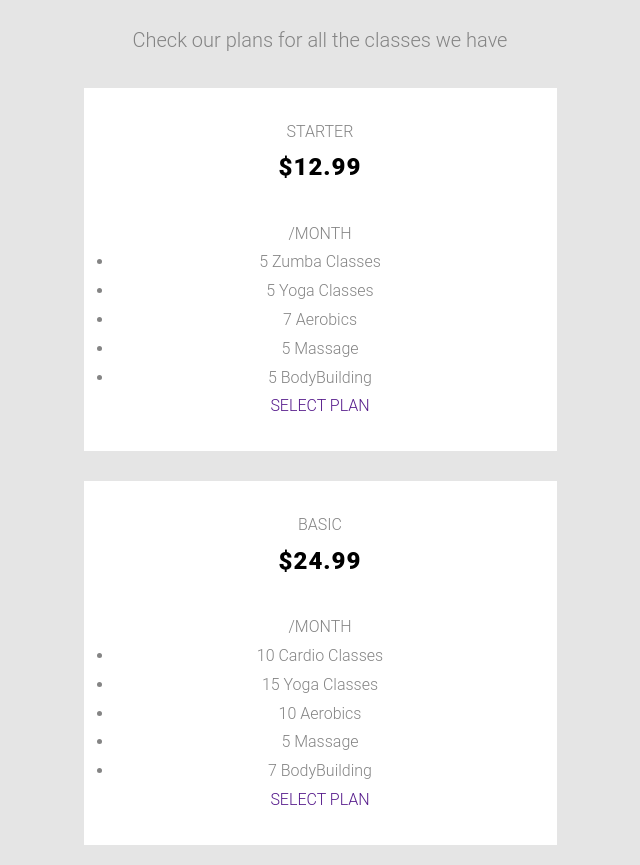
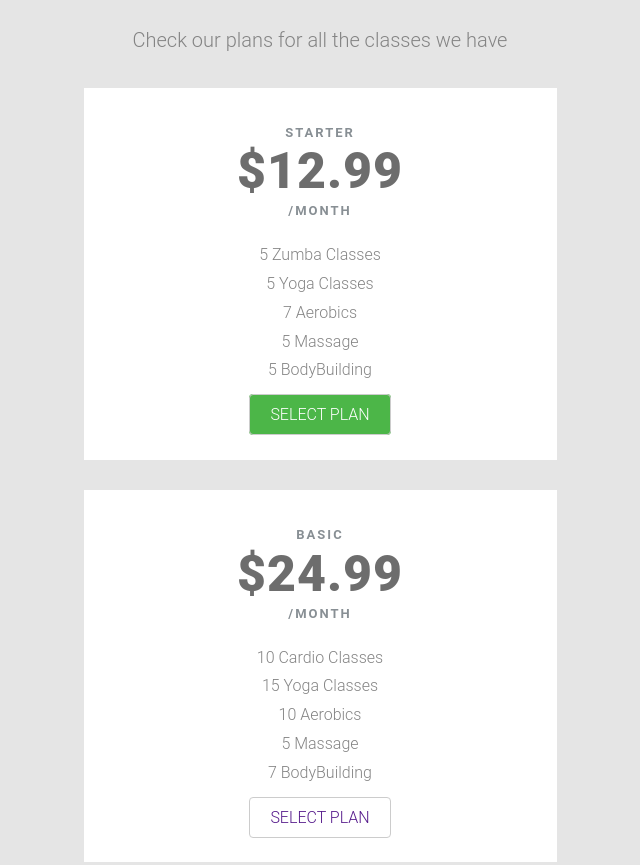
Before and after one commit to ChristCenteredDev/Fitness-Website, a plain HTML site: page index.html in a window 1280 px wide. Shown: the part 3240-4105 px from the top of the page, without its empty margins (320-960 px from the left). Drawn offline with Linux system fonts and the light colour scheme.

Commit message:
Styling the Pricing Section

```diff
--- a/main.css
+++ b/main.css
@@ -24,6 +24,11 @@ body {
 
 a {
     text-decoration: none;
+}
+
+ul {
+    list-style: none;
+    padding: 0 !important;
 }
 
 /* Nav Menu */
@@ -326,3 +331,61 @@ display: block;
     background-color: #fff;
     padding: 30px;
 }
+
+.plan h2 {
+    font-size: 50px !important;
+    color: #6d6d6d !important;
+    line-height: 50px;
+    margin-bottom: 0px !important;
+}
+
+.pricing-section .plan > span {
+    margin: 0 0 50px;
+    padding: 0;
+    font-size: 13px;
+    letter-spacing: 2px;
+    font-weight: 700;
+    color: #888f94;
+}
+
+ul, menu, dir {
+    display: block;
+    -webkit-margin-before: 1em;
+    -webkit-margin-after: 1em;
+    -webkit-margin-start: 0px;
+    -webkit-margin-end: 0px;
+    -webkit-padding-start: 40px;
+}
+
+.pricing-section .plan a.active1 {
+    background-color: rgb(76, 182, 72);
+    color: #fff;
+    transition: all 0.5s ease;
+}
+
+.pricing-section .plan a {
+    background-color: transparent;
+    text-decoration: none;
+    border: 1px solid rgb(204, 204, 204);
+    border-radius: 4px;
+    padding: 10px 20px;
+    transition: all 0.5s ease;
+}
+
+.pricing-section .plan a:hover {
+    background-color: #000;
+    border: 1px solid #000;
+    transition: all 0.5s ease;
+    color: #fff;
+}
+
+.pricing-section .plan {
+    transition: all 0.5s ease;
+}
+
+.pricing-section .plan:hover {
+    box-shadow: 0 10px 15px 0 #000;
+    transition: all 0.5s ease;
+}
+
+/* Footer */
```
